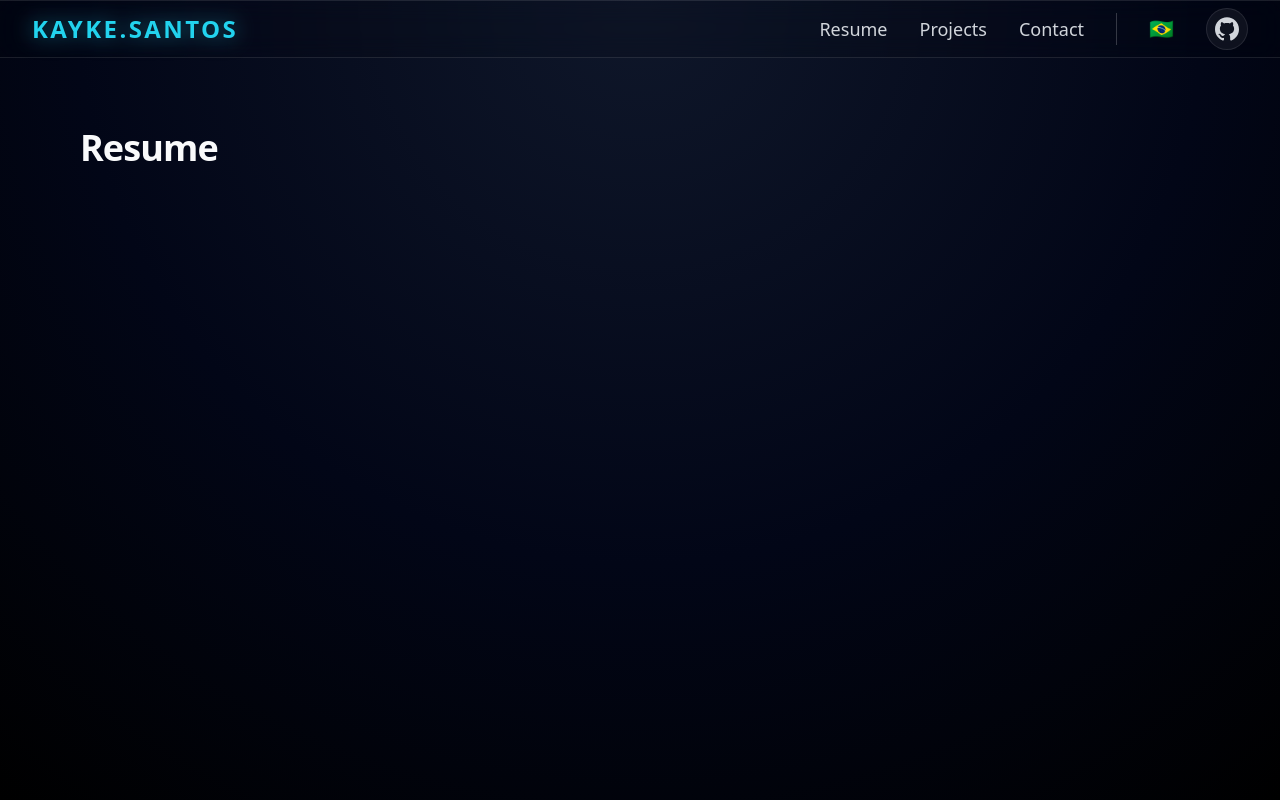
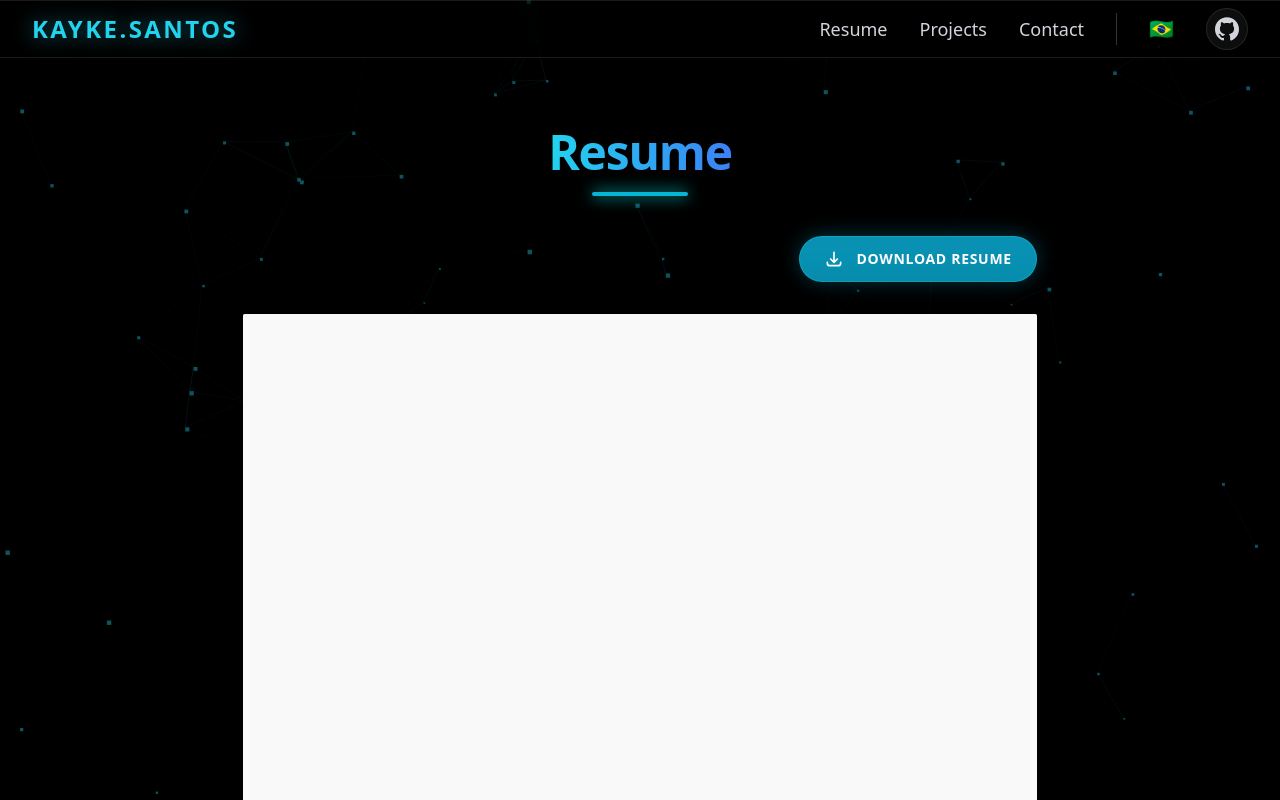
Before and after one commit to Kayke-Queiroz/Repository, a React (Vite) app: page /curriculo in a window 1280 px wide. Shown: the top 800 px of the page. Built offline with nearby package versions, Linux system fonts and the light colour scheme.

Commit message:
curriculo layalt

```diff
--- a/src/pages/curriculo.jsx
+++ b/src/pages/curriculo.jsx
@@ -1,16 +1,97 @@
 import Navbar from "../components/navbar";
 import { useLanguage } from "../context/LanguageContext";
+import TechParticles from "../components/TechParticles";
+import { motion } from "framer-motion";
+import Footer from "../components/footer";
 
 export default function Curriculo() {
     const { t } = useLanguage();
 
     return (
-        <>
+        <div className="relative min-h-screen bg-black text-white overflow-x-hidden">
+            {/* Background Particles */}
+            <div className="fixed inset-0 z-0">
+                <TechParticles
+                    options={{
+                        color: '#22d3ee',
+                        connectDistance: 130,
+                        particleCount: 80,
+                        mouseDistance: 200
+                    }}
+                    className="opacity-40 pointer-events-auto"
+                />
+            </div>
+
             <Navbar />
-            <div className="pt-32 px-6 md:px-20 text-white">
-                <h1 className="text-4xl font-bold mb-8">{t.navbar.curriculum}</h1>
-                {/* Content will go here */}
+
+            <div className="relative z-10 pt-32 pb-20 px-4 md:px-20 flex flex-col items-center">
+
+                {/* Header */}
+                <motion.div
+                    initial={{ opacity: 0, y: -20 }}
+                    animate={{ opacity: 1, y: 0 }}
+                    transition={{ duration: 0.6 }}
+                    className="text-center mb-10"
+                >
+                    <h1 className="text-4xl md:text-5xl font-bold bg-clip-text text-transparent bg-gradient-to-r from-cyan-400 to-blue-500 mb-4 drop-shadow-sm">
+                        {t.curriculum.title}
+                    </h1>
+                    <div className="w-24 h-1 bg-cyan-500 mx-auto rounded-full shadow-[0_0_15px_cyan]" />
+                </motion.div>
+
+                {/* A4 Container and Action Bar Wrapper */}
+                <div className="flex flex-col gap-8 items-center w-full max-w-[210mm]">
+
+                    {/* Action Bar (Download) */}
+                    <motion.div
+                        initial={{ opacity: 0 }}
+                        animate={{ opacity: 1 }}
+                        transition={{ delay: 0.3, duration: 0.6 }}
+                        className="w-full flex justify-end"
+                    >
+                        <a
+                            href={`/assets/documents/${t.curriculum.filename}`} // Placeholder path
+                            download
+                            className="
+                                flex items-center gap-3 px-6 py-3 rounded-full
+                                bg-cyan-600 hover:bg-cyan-500 text-white font-bold text-sm tracking-wider uppercase
+                                shadow-[0_0_20px_rgba(8,145,178,0.4)] hover:shadow-[0_0_30px_rgba(34,211,238,0.6)]
+                                transition-all duration-300 transform hover:-translate-y-1 active:scale-95
+                                border border-cyan-400/30 backdrop-blur-md
+                            "
+                        >
+                            <svg xmlns="http://www.w3.org/2000/svg" className="h-5 w-5" fill="none" viewBox="0 0 24 24" stroke="currentColor">
+                                <path strokeLinecap="round" strokeLinejoin="round" strokeWidth={2} d="M4 16v1a3 3 0 003 3h10a3 3 0 003-3v-1m-4-4l-4 4m0 0l-4-4m4 4V4" />
+                            </svg>
+                            {t.curriculum.download}
+                        </a>
+                    </motion.div>
+
+                    {/* A4 Paper Container */}
+                    <motion.div
+                        initial={{ opacity: 0, scale: 0.95 }}
+                        animate={{ opacity: 1, scale: 1 }}
+                        transition={{ delay: 0.2, duration: 0.8 }}
+                        className="
+                            relative w-full aspect-[1/1.414]
+                            bg-white text-black
+                            rounded-sm shadow-[0_0_50px_rgba(0,0,0,0.5)]
+                            overflow-hidden
+                        "
+                    >
+                        {/* Placeholder Content for now */}
+                        <div className="absolute inset-0 flex flex-col items-center justify-center bg-gray-100/50 backdrop-blur-sm p-10 text-center">
+                            <svg xmlns="http://www.w3.org/2000/svg" className="h-20 w-20 text-gray-400 mb-4" fill="none" viewBox="0 0 24 24" stroke="currentColor">
+                                <path strokeLinecap="round" strokeLinejoin="round" strokeWidth={1} d="M9 12h6m-6 4h6m2 5H7a2 2 0 01-2-2V5a2 2 0 012-2h5.586a1 1 0 01.707.293l5.414 5.414a1 1 0 01.293.707V19a2 2 0 01-2 2z" />
+                            </svg>
+                            <p className="text-gray-500 text-lg font-medium">Prévia do Currículo ({t.curriculum.filename})</p>
+                            <p className="text-gray-400 text-sm mt-2">O arquivo será exibido aqui.</p>
+                        </div>
+                    </motion.div>
+
+                </div>
             </div>
-        </>
+            <Footer />
+        </div>
     );
 }
--- a/src/utils/translations.js
+++ b/src/utils/translations.js
@@ -125,6 +125,11 @@ export const translations = {
         },
         frames: {
             loading: "Carregando vídeo..."
+        },
+        curriculum: {
+            title: "Currículo",
+            download: "Baixar Currículo",
+            filename: "Kayke_Santos_Curriculo.pdf"
         },
         footer: {
             title: "Kayke Queiroz dos Santos",
@@ -259,6 +264,11 @@ export const translations = {
         frames: {
             loading: "Loading video..."
         },
+        curriculum: {
+            title: "Resume",
+            download: "Download Resume",
+            filename: "Kayke_Santos_Resume.pdf"
+        },
         footer: {
             title: "Kayke Queiroz dos Santos",
             role: "Web Developer",
```
